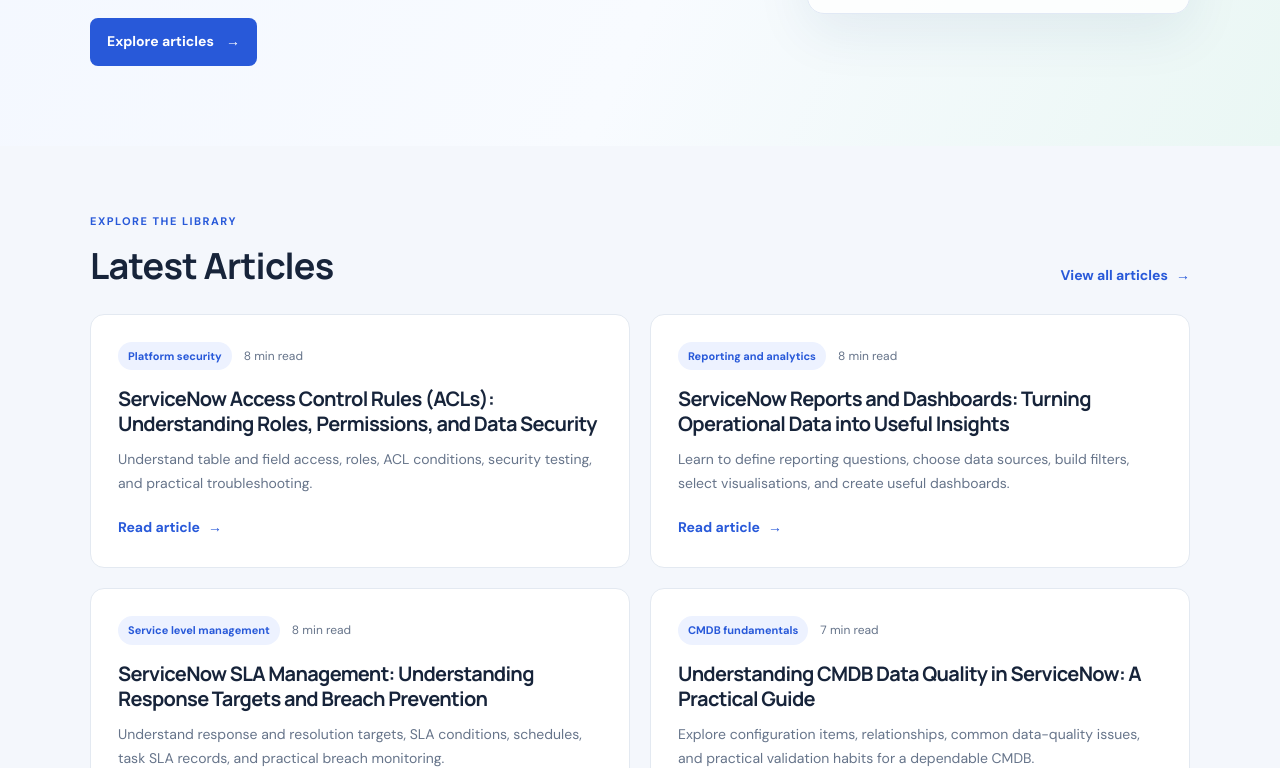
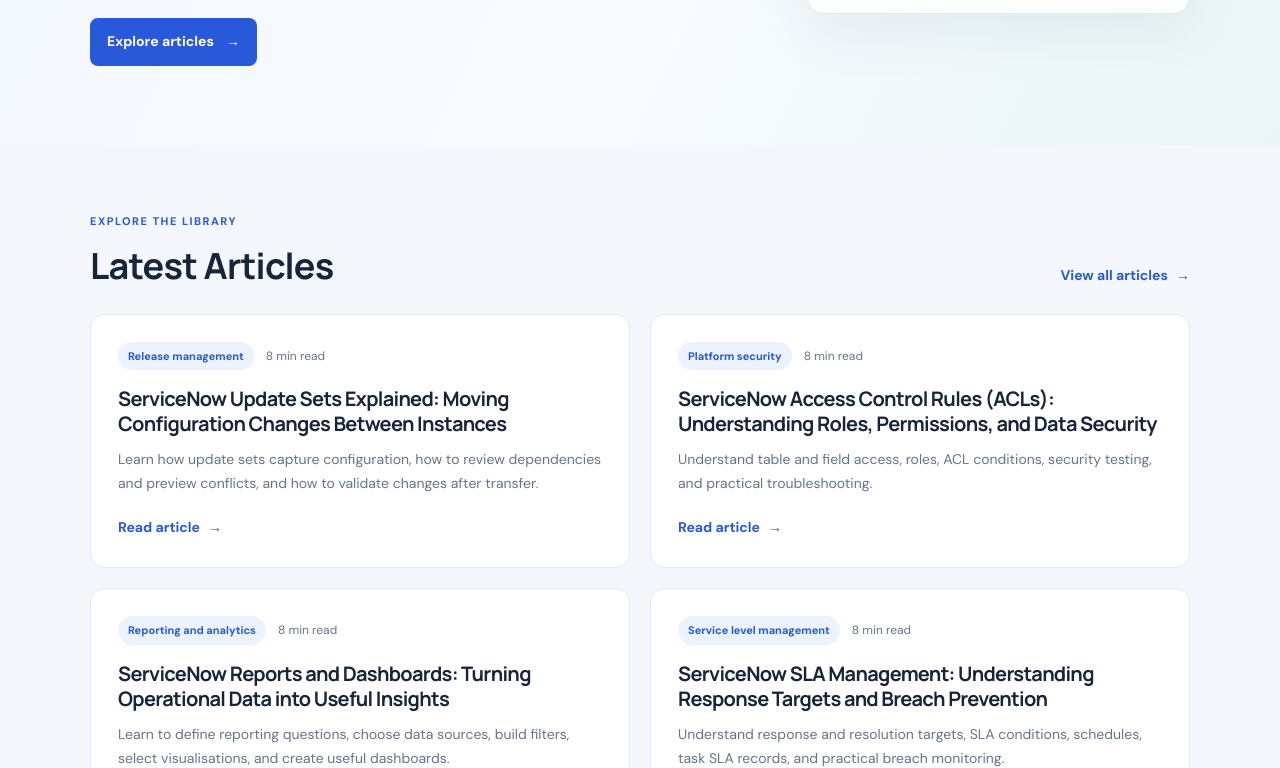
Before and after one commit to nextgentechguide/servicenow-learning-center, a plain HTML site: page index.html in a window 1280 px wide. Shown: the part 500-1268 px from the top of the page. Drawn offline with Linux system fonts and the light colour scheme.

Commit message:
Feature update sets guide on homepage

```diff
--- a/index.html
+++ b/index.html
@@ -36,6 +36,12 @@
       </div>
       <div class="article-grid">
       <article class="blog-card">
+        <div class="blog-card-top"><span class="category-pill">Release management</span><span class="reading-time">8 min read</span></div>
+        <h2><a href="blogs/servicenow-update-sets-application-changes-india.html">ServiceNow Update Sets Explained: Moving Configuration Changes Between Instances</a></h2>
+        <p>Learn how update sets capture configuration, how to review dependencies and preview conflicts, and how to validate changes after transfer.</p>
+        <a class="text-link" href="blogs/servicenow-update-sets-application-changes-india.html">Read article <span aria-hidden="true">→</span></a>
+      </article>
+      <article class="blog-card">
         <div class="blog-card-top"><span class="category-pill">Platform security</span><span class="reading-time">8 min read</span></div>
         <h2><a href="blogs/servicenow-access-control-acls-roles-permissions-security-india.html">ServiceNow Access Control Rules (ACLs): Understanding Roles, Permissions, and Data Security</a></h2>
         <p>Understand table and field access, roles, ACL conditions, security testing, and practical troubleshooting.</p>
```
